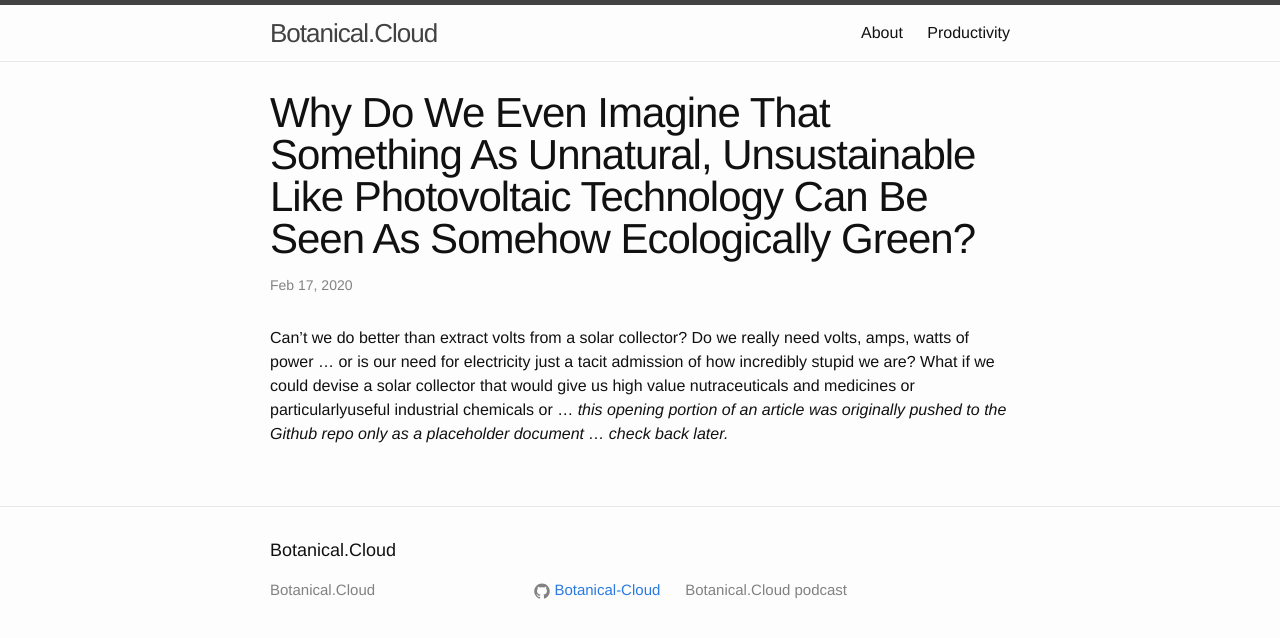
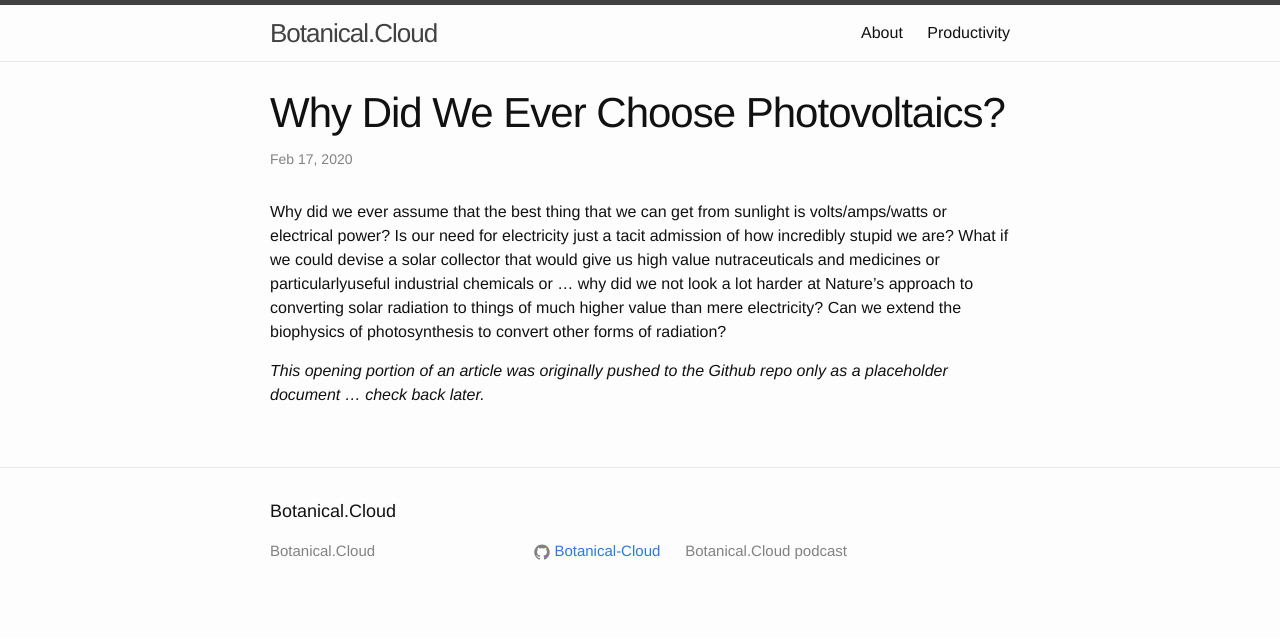
Before and after one commit to Botanical-Cloud/Botanical-Cloud.github.io, a Jekyll site: the page built from _posts/2020-02-17-Why-Photovoltaics.markdown, in a window 1280 px wide. Shown: the top 638 px of the page. Built offline with Jekyll 4.4.1, drawn with Linux system fonts in a browser that asks for light colours.

Commit message:
Fix Photovoltaics Title
This post is still not really more than just a placeholder.

```diff
--- a/_posts/2020-02-17-Why-Photovoltaics.markdown
+++ b/_posts/2020-02-17-Why-Photovoltaics.markdown
@@ -1,7 +1,9 @@
 ---
 layout: post
-title:  "Why Do We Even Imagine That Something As Unnatural, Unsustainable Like Photovoltaic Technology Can Be Seen As Somehow Ecologically Green?"
+title:  "Why Did We Ever Choose Photovoltaics?"
 categories: Technology
 ---
 
-Can't we do better than extract volts from a solar collector? Do we really need volts, amps, watts of power ... or is our need for electricity just a tacit admission of how incredibly stupid we are? What if we could devise a solar collector that would give us high value nutraceuticals and medicines or particularlyuseful industrial chemicals or ... *this opening portion of an article was originally pushed to the Github repo only as a placeholder document ... check back later.*
+Why did we ever assume that the best thing that we can get from sunlight is volts/amps/watts or electrical power? Is our need for electricity just a tacit admission of how incredibly stupid we are? What if we could devise a solar collector that would give us high value nutraceuticals and medicines or particularlyuseful industrial chemicals or ... why did we not look a lot harder at Nature's approach to converting solar radiation to things of much higher value than mere electricity? Can we extend the biophysics of photosynthesis to convert other forms of radiation?
+
+*This opening portion of an article was originally pushed to the Github repo only as a placeholder document ... check back later.*
```
